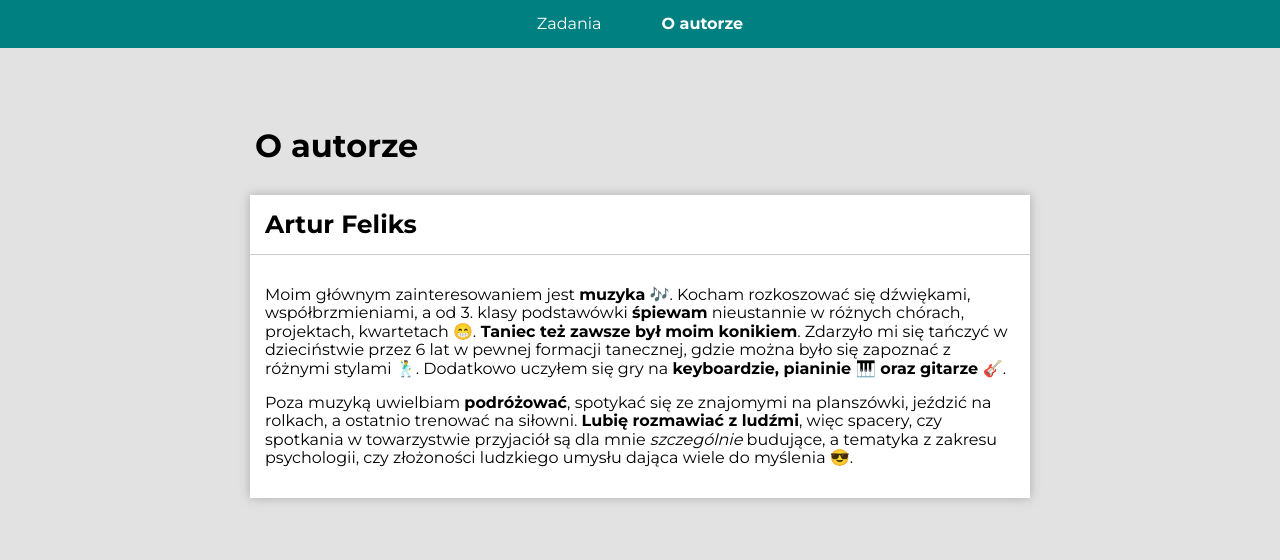
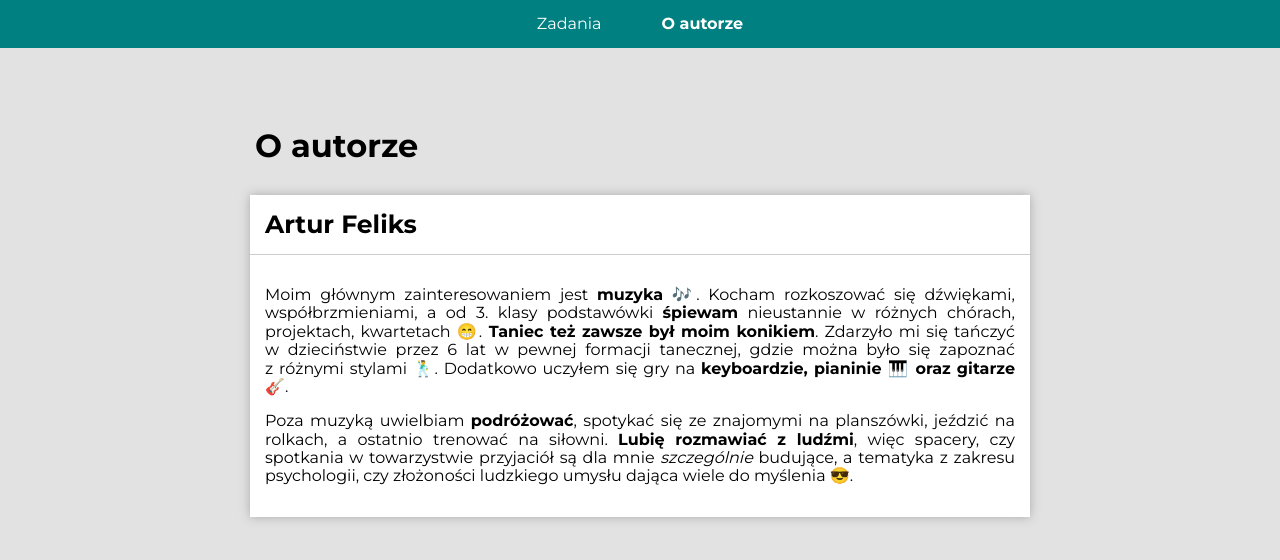
Before and after one commit to arczi147/To-do-list-react, a React (Create React App) app: page /#/autor in a window 1280 px wide. Shown: the top 560 px of the page. Built offline with nearby package versions, Linux system fonts and the light colour scheme.

Commit message:
text-align: justify to Section added, &nbsp; to AuthorPage added

```diff
--- a/src/common/Section/styled.js
+++ b/src/common/Section/styled.js
@@ -4,6 +4,7 @@ export const StyledSection = styled.section`
     margin: 10px 0;
     background-color: ${({ theme }) => theme.color.white};
     box-shadow: 0px 0px 10px 0px ${({ theme }) => theme.color.silverChalice};
+    text-align: justify;
 `;
 
 export const Header = styled.div`
--- a/src/features/author/AuthorPage.js
+++ b/src/features/author/AuthorPage.js
@@ -13,9 +13,9 @@ export default () => (
                     <p>
                         Moim głównym zainteresowaniem jest <strong>muzyka</strong> 🎶. Kocham rozkoszować się dźwiękami,
                         współbrzmieniami, a od 3. klasy podstawówki <strong>śpiewam</strong> nieustannie w różnych chórach, projektach, kwartetach 😁.
-                        <strong> Taniec też zawsze był moim konikiem</strong>. Zdarzyło mi się tańczyć w dzieciństwie przez 6 lat w pewnej formacji
-                        tanecznej, gdzie można było się zapoznać z różnymi stylami 🕺. Dodatkowo uczyłem się gry na <strong>keyboardzie, pianinie 🎹
-                            oraz gitarze 🎸</strong>.
+                        <strong> Taniec też zawsze był moim konikiem</strong>. Zdarzyło mi się tańczyć w&nbsp;dzieciństwie przez 6 lat w pewnej formacji
+                        tanecznej, gdzie można było się zapoznać z&nbsp;różnymi stylami 🕺. Dodatkowo uczyłem się gry na <strong>keyboardzie, pianinie 🎹
+                        oraz gitarze 🎸</strong>.
                     </p>
                     <p>
                         Poza muzyką uwielbiam <strong>podróżować</strong>, spotykać się ze znajomymi na planszówki, jeździć na rolkach, a
```
